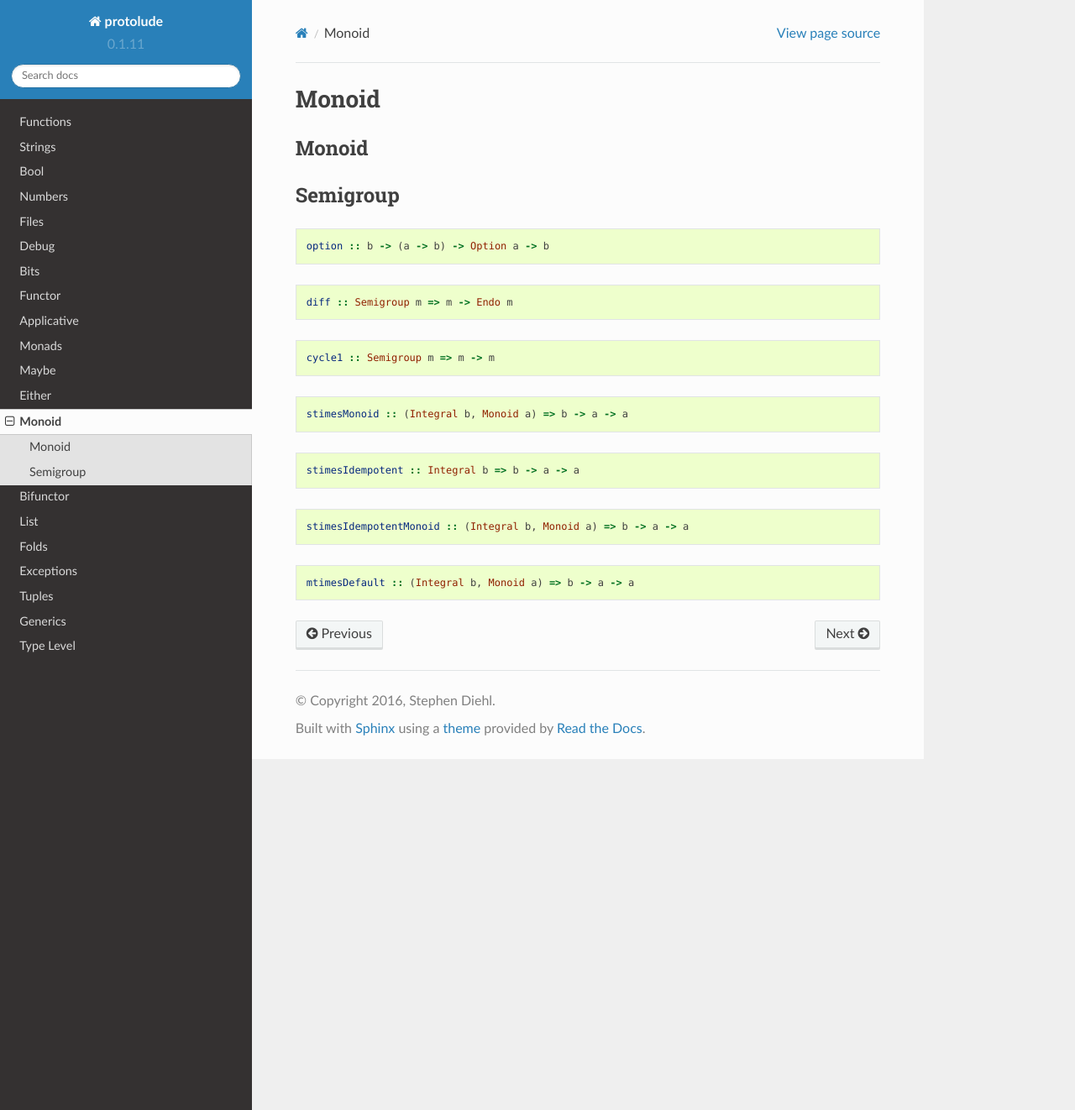
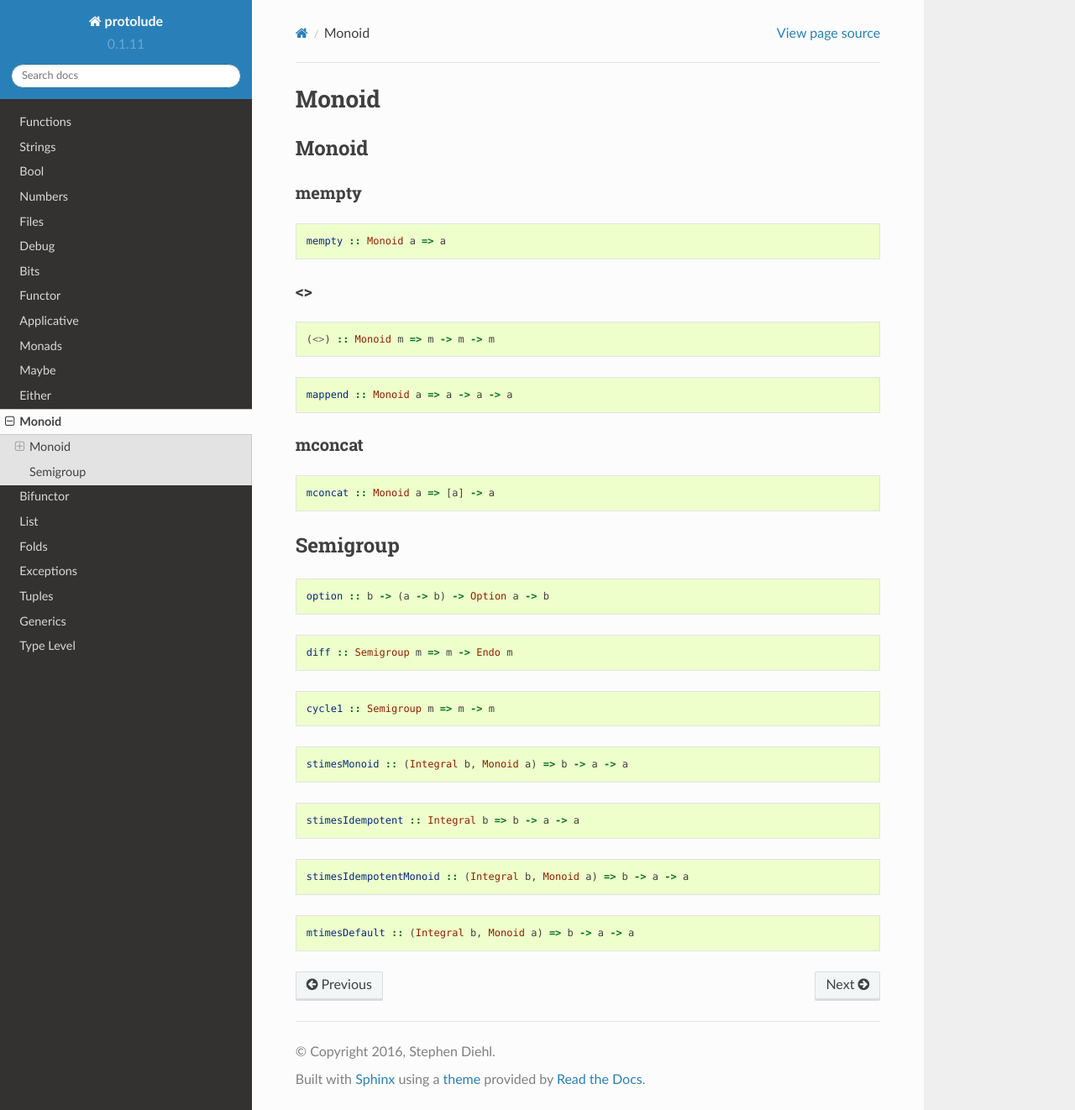
Before and after one commit to kowainik/relude, a Sphinx documentation site: the page built from docs/Monoid.md, in a window 1280 px wide and 1322 px high. Shown: the whole window at 84% size. Built offline with Sphinx 7.4.7 and the Read the Docs theme 2.0.0, drawn with Linux system fonts in a browser that asks for light colours; pages that are not in the unit, such as notebooks, are missing from menus.

Commit message:
monoid module

````diff
--- a/docs/Monoid.md
+++ b/docs/Monoid.md
@@ -3,6 +3,28 @@ Monoid
 
 Monoid
 ------
+
+#### mempty
+
+```haskell
+mempty :: Monoid a => a
+```
+
+#### <>
+
+```haskell
+(<>) :: Monoid m => m -> m -> m
+```
+
+```haskell
+mappend :: Monoid a => a -> a -> a
+```
+
+#### mconcat
+
+```haskell
+mconcat :: Monoid a => [a] -> a
+```
 
 Semigroup
 ---------
````
Also changed, not shown: docs/Functor.md (+15 -3 lines).
